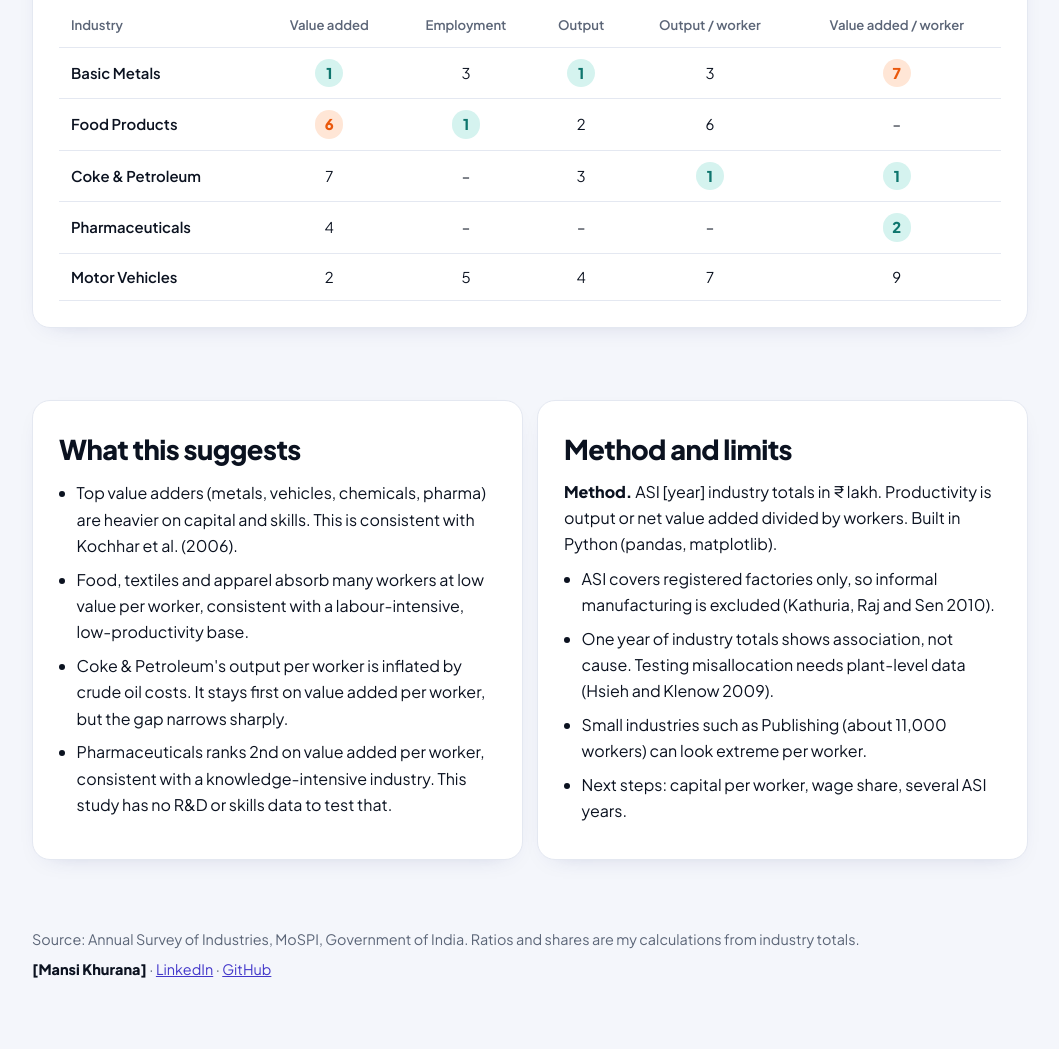
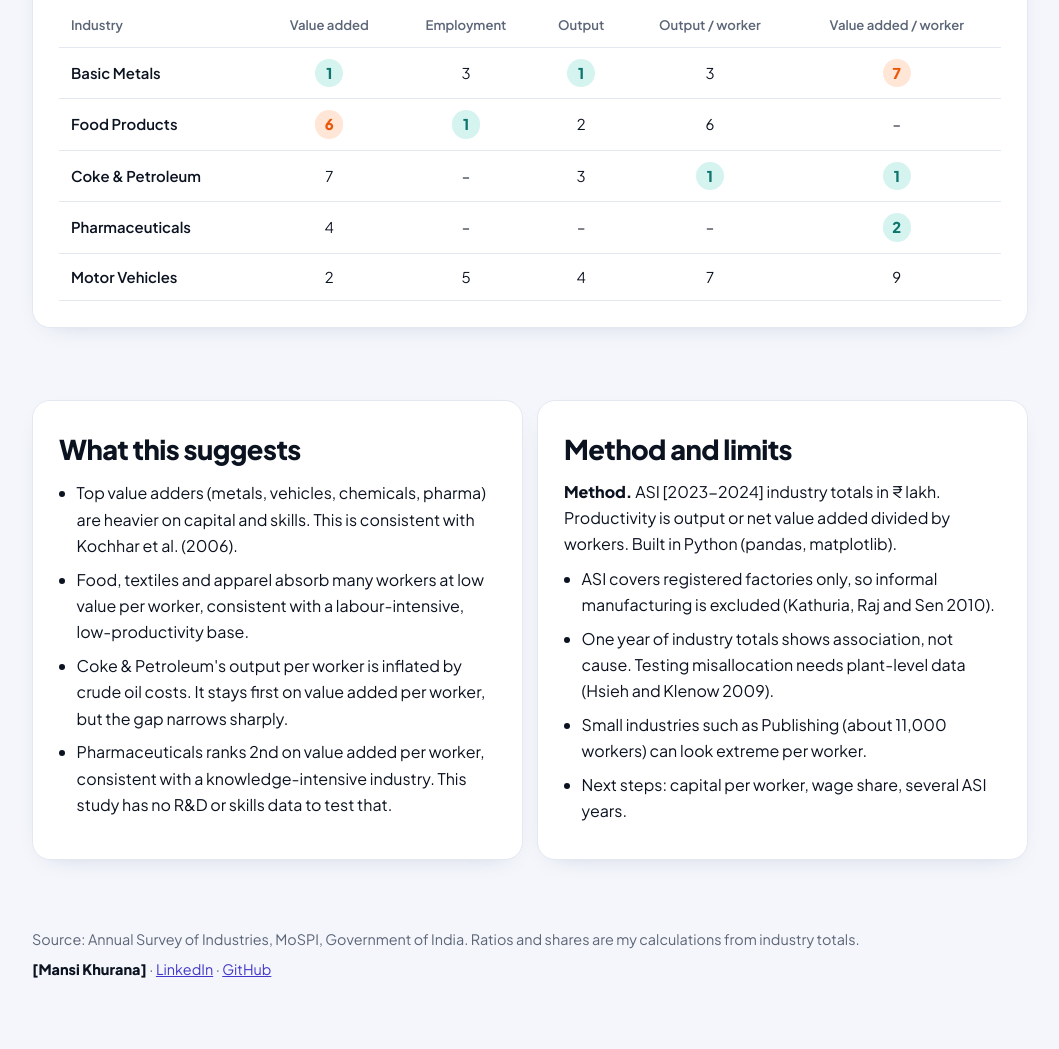
Before and after one commit to Mansi-Khurana/india-manufacturing-asi, a plain HTML site: page index.html in a window 1280 px wide. Shown: the part 2472-3521 px from the top of the page, without its empty margins (110-1169 px from the left). Drawn offline with Linux system fonts and the light colour scheme.

Commit message:
Update index.html

```diff
--- a/index.html
+++ b/index.html
@@ -150,7 +150,7 @@ footer{padding:26px 0 60px;color:var(--mute);font-size:.9rem}
 <li>Pharmaceuticals ranks 2nd on value added per worker, consistent with a knowledge-intensive industry. This study has no R&amp;D or skills data to test that.</li>
 </ul></div>
 <div class="card" id="method"><h2>Method and limits</h2>
-<p><strong>Method.</strong> ASI [year] industry totals in ₹ lakh. Productivity is output or net value added divided by workers. Built in Python (pandas, matplotlib).</p>
+<p><strong>Method.</strong> ASI [2023-2024] industry totals in ₹ lakh. Productivity is output or net value added divided by workers. Built in Python (pandas, matplotlib).</p>
 <ul>
 <li>ASI covers registered factories only, so informal manufacturing is excluded (Kathuria, Raj and Sen 2010).</li>
 <li>One year of industry totals shows association, not cause. Testing misallocation needs plant-level data (Hsieh and Klenow 2009).</li>
```
